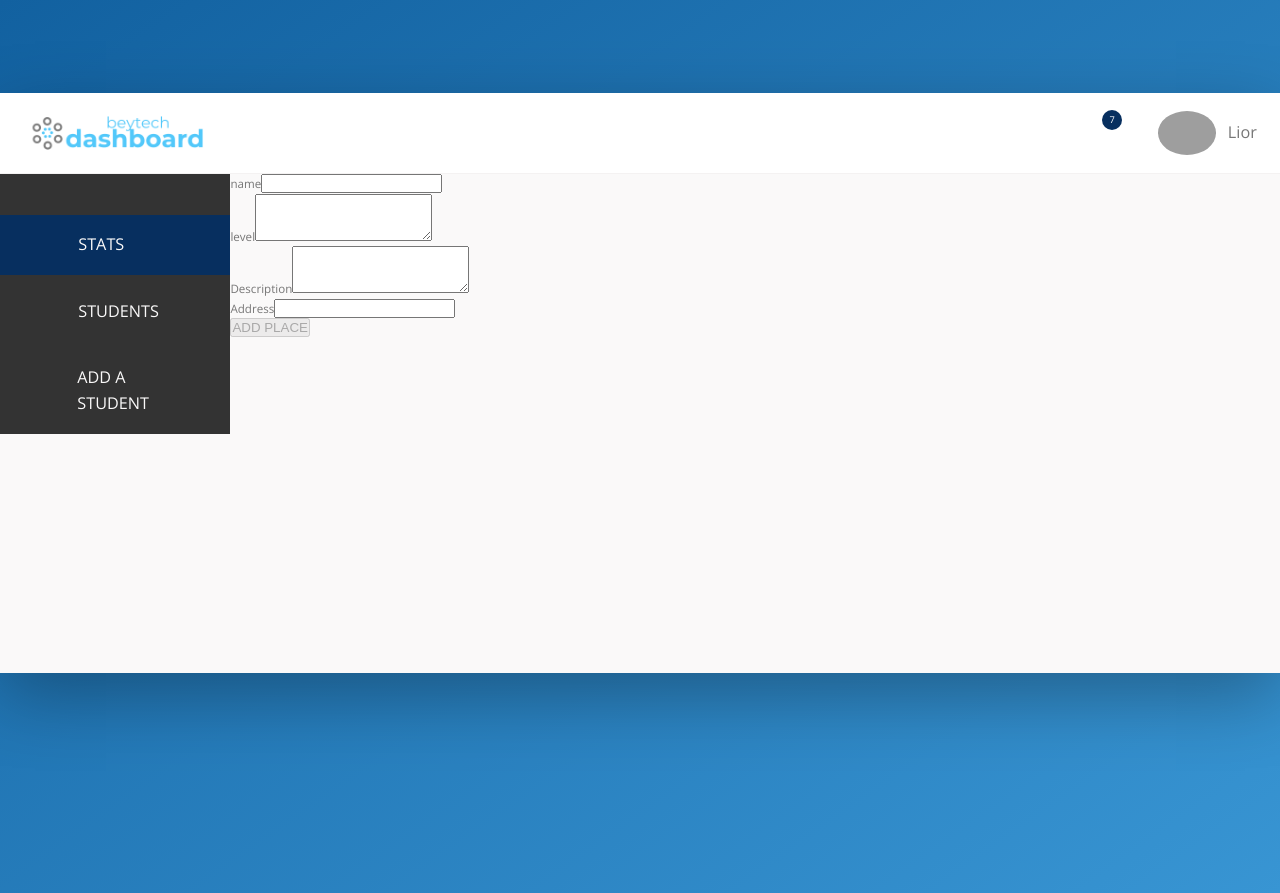
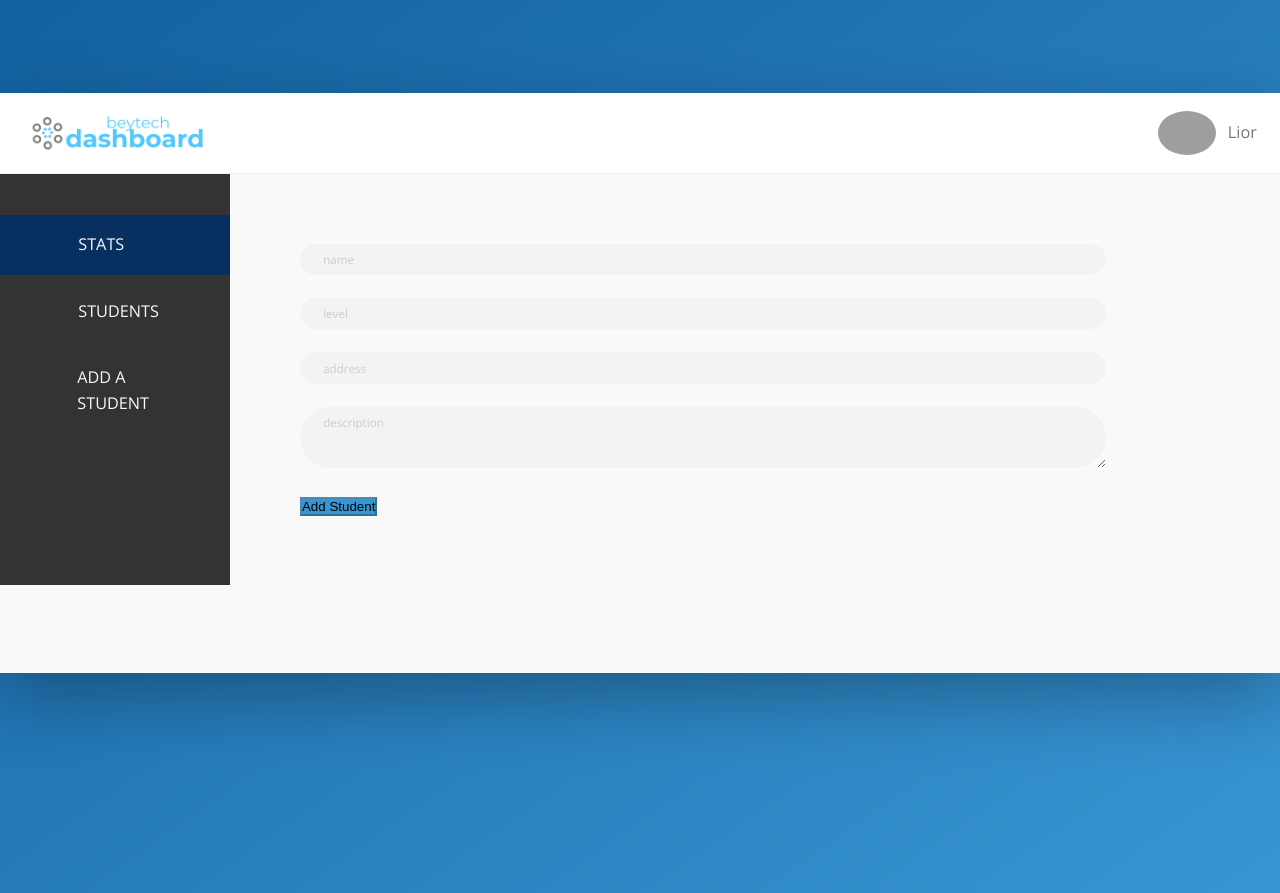
Before and after one commit to liorbey/MERN-tutoring-dashboard, a React (Create React App) app: page /add/student in a window 1280 px wide. Built offline with nearby package versions, Linux system fonts and the light colour scheme; grey boxes are pictures that could not be loaded.

Commit message:
updated form

```diff
--- a/src/form/Input.js
+++ b/src/form/Input.js
@@ -1,6 +1,7 @@
 import React, { useReducer, useEffect } from 'react';
 
 import { validate } from '../util/validation';
+import '../sass/_base.scss';
 
 const inputReducer = (state, action) => {
   switch (action.type) {
@@ -52,6 +53,7 @@ const Input = props => {
   const element =
     props.element === 'input' ? (
       <input
+        className = {props.className}
         id={props.id}
         type={props.type}
         placeholder={props.placeholder}
@@ -61,7 +63,9 @@ const Input = props => {
       />
     ) : (
       <textarea
+        className = {props.className}
         id={props.id}
+        placeholder={props.placeholder}
         rows={props.rows || 3}
         onChange={changeHandler}
         onBlur={touchHandler}
@@ -70,13 +74,9 @@ const Input = props => {
     );
 
   return (
-    <div
-      className={`form-control ${!inputState.isValid && inputState.isTouched &&
-        'form-control--invalid'}`}
-    >
-      <label htmlFor={props.id}>{props.label}</label>
+    <div>
       {element}
-      {!inputState.isValid && inputState.isTouched && <p>{props.errorText}</p>}
+      {!inputState.isValid && inputState.isTouched && <p >{props.errorText}</p>}
     </div>
   );
 };
--- a/src/navigation/TopNav.js
+++ b/src/navigation/TopNav.js
@@ -16,14 +16,7 @@ const TopNav = props => {
         <React.Fragment>
         <header className="header">
             <img src="/img/logo.png" alt="BeyTech logo" className="logo"/>
-
             <nav className="user-nav">
-                <div className="user-nav__icon-box">
-                    <svg className="user-nav__icon">
-                        <use xlinkHref="img/sprite.svg#icon-clipboard"></use>
-                    </svg>
-                    <span className="user-nav__notification">7</span>
-                </div>
                 <div className="user-nav__user" onMouseEnter={openUserHandler} onMouseLeave={closeUserHandler} >
                 <div className="user-nav__drawer-box" >
                     {IsClicked ? <button className="user-nav__drawer">sign out</button>: null}
--- a/src/pages/AddStudent.js
+++ b/src/pages/AddStudent.js
@@ -34,9 +34,11 @@ const AddStudent = () =>{
         console.log(formState.inputs); // send this to the backend!
       };
     return(
-        <form className="place-form" onSubmit={placeSubmitHandler}>
+        <form className="add-student-form" onSubmit={placeSubmitHandler}>
         <Input
+          className = "add-student-form__input"
           id="name"
+          placeholder = "name"
           element="input"
           type="text"
           label="name"
@@ -45,31 +47,37 @@ const AddStudent = () =>{
           onInput={inputHandler}
         />
         <Input
+          className = "add-student-form__input"
           id="level"
-          element="textarea"
+          placeholder="level"
+          element="input"
           label="level"
           validators={[VALIDATOR_MINLENGTH(5)]}
           errorText="Please enter a valid level"
           onInput={inputHandler}
         />
         <Input
+          className = "add-student-form__input"
+          id="address"
+          placeholder="address"
+          element="input"
+          label="Address"
+          validators={[VALIDATOR_REQUIRE()]}
+          errorText="Please enter a valid address."
+          onInput={inputHandler}
+        />
+        <Input
+          className = "add-student-form__input"
           id="description"
+          placeholder="description"
           element="textarea"
           label="Description"
           validators={[VALIDATOR_MINLENGTH(5)]}
           errorText="Please enter a valid description (at least 5 characters)."
           onInput={inputHandler}
         />
-        <Input
-          id="address"
-          element="input"
-          label="Address"
-          validators={[VALIDATOR_REQUIRE()]}
-          errorText="Please enter a valid address."
-          onInput={inputHandler}
-        />
-        <button type="submit" disabled={!formState.isValid}>
-          ADD PLACE
+        <button  className = "add-student-form__button" type="submit" disabled={!formState.isValid}>
+          Add Student
         </button>
       </form>
     );
--- a/src/sass/_base.scss
+++ b/src/sass/_base.scss
@@ -148,16 +148,6 @@ body {
         background-color: var(--color-grey-light-2);
     }
 
-    &__icon-box {
-        position: relative;
-    }
-
-    &__icon {
-        height: 2.25rem;
-        width: 2.25rem;
-        fill: var(--color-grey-dark-2);
-    }
-
     &__drawer-box {
         position: relative;
     }
@@ -168,21 +158,6 @@ body {
         fill: var(--color-grey-dark-2);
     }
 
-    &__notification {
-        font-size: .8rem;
-        height: 1.75rem;
-        width: 1.75rem;
-        border-radius: 50%;
-        background-color: var(--color-primary);
-        color: #fff;
-        position: absolute;
-        top: 1.5rem;
-        right: 1.1rem;
-
-        display: flex;
-        justify-content: center;
-        align-items: center;
-    }
 
     &__user-photo {
         height: 3.75rem;
@@ -718,4 +693,66 @@ body {
   }
 }
 ////////////////////////////////////////
-// DROPDOWN
+//  ADD STUDENT FORM
+.add-student-form {
+    flex: 0 0 70%;
+    position: relative;
+    margin: 5rem;
+    display: block;
+    align-items: right;
+    justify-content: right;
+
+    @media only screen and (max-width: $bp-smallest) {
+        order: 1;
+        flex: 0 0 60%;
+    }
+
+    &__input {
+        font-family: inherit;
+        font-size: inherit;
+        color: inherit;
+        background-color: var(--color-grey-light-2);
+        border: none;
+        padding: .7rem 2rem;
+        border-radius: 100px;
+        width: 90%;
+        transition: all .2s;
+        margin: 1rem;
+
+        &:focus {
+            outline: none;
+            width: 100%;
+            background-color: var(--color-grey-light-3);
+        }
+
+        &::-webkit-input-placeholder {
+            font-weight: 100;
+            color: var(--color-grey-light-4);
+        }
+    }
+
+    &__input:focus + &__button {
+        background-color: var(--color-grey-light-3);
+    }
+
+    &__button {
+        margin: 1rem;
+        border-radius: var(--color-primary);;
+        color: black;
+        background-color: var(--color-primary-dark);
+
+        &:focus {
+            outline: none;
+        }
+
+        &:active {
+            transform: translateY(2px);
+        }
+    }
+
+    &__icon {
+        height: 2rem;
+        width: 2rem;
+        fill: var(--color-grey-dark-3);
+    }
+}
```
